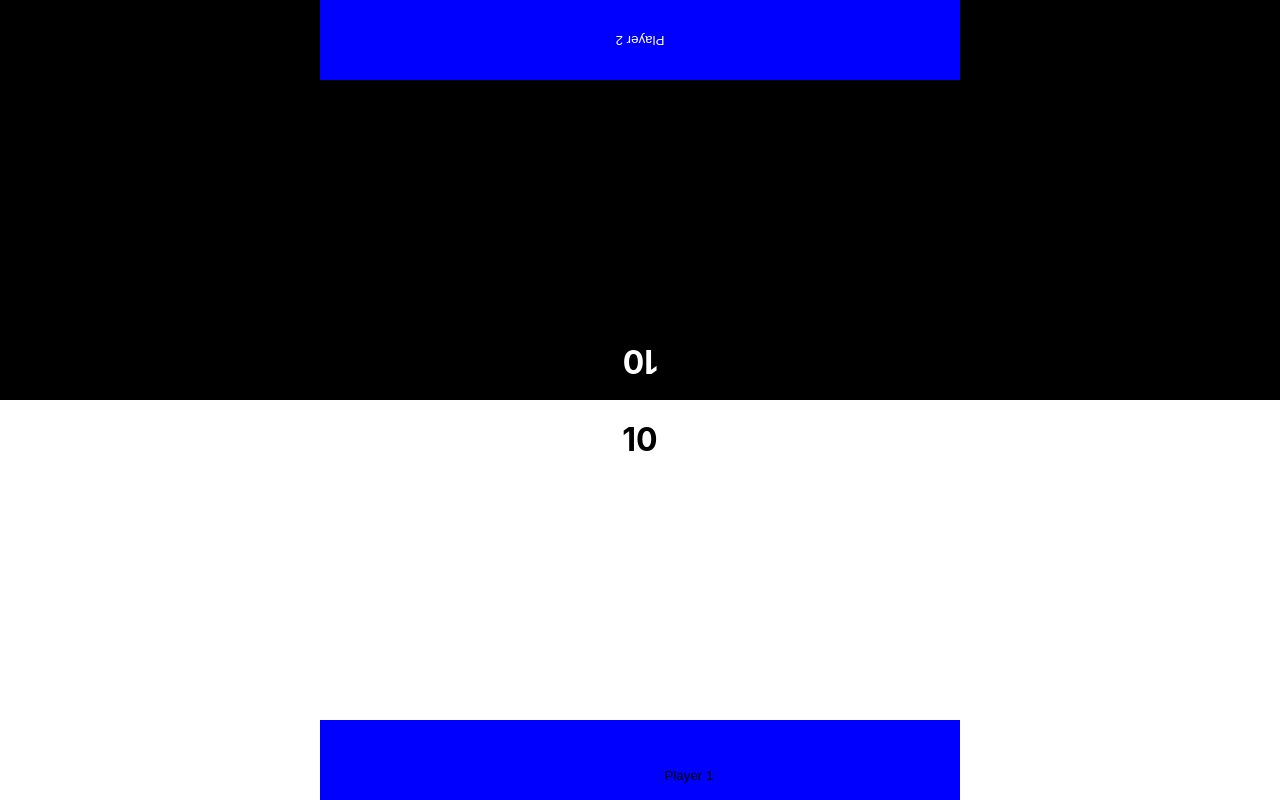
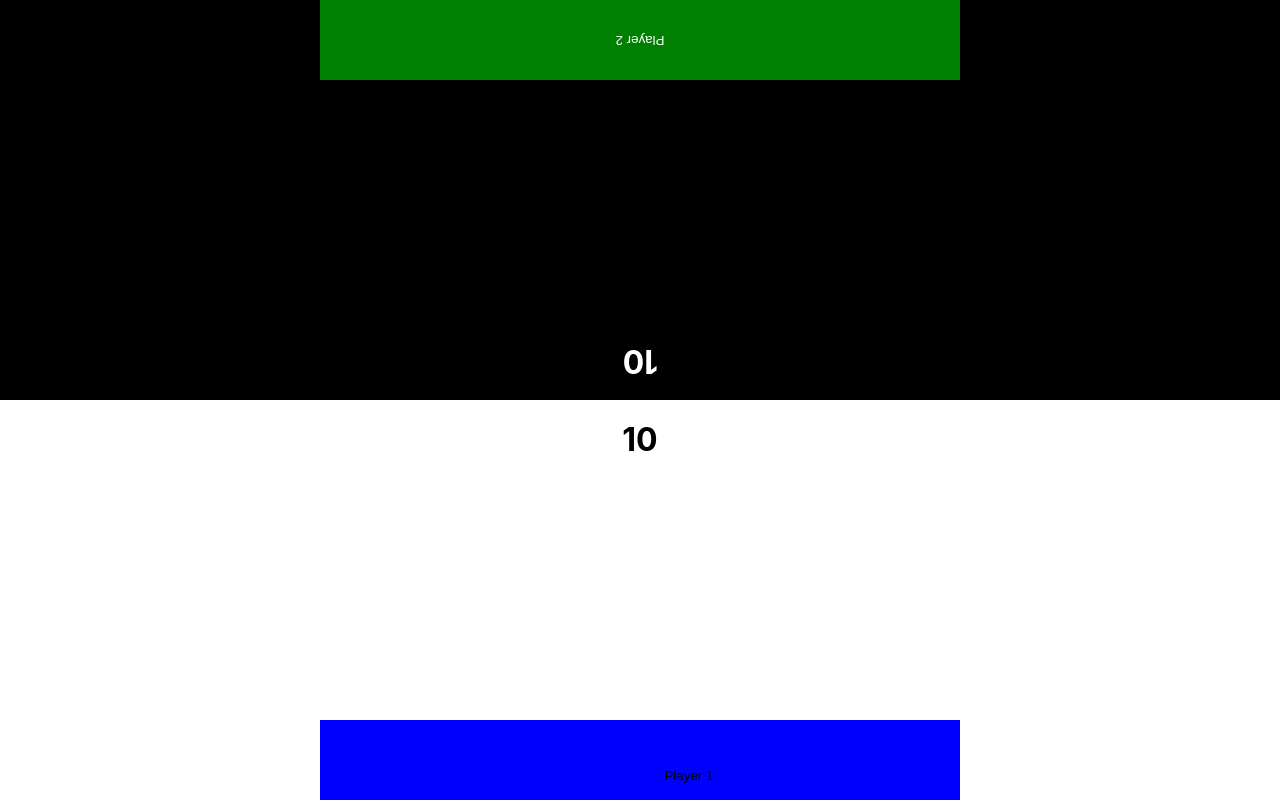
Before and after one commit to Nickztar/Deathroll, a Svelte app: page / in a window 1280 px wide. Both pictures are taken after a click on the button "Start rolling". Built offline with nearby package versions, Linux system fonts and the light colour scheme.

Commit message:
working thing

```diff
--- a/public/global.css
+++ b/public/global.css
@@ -7,6 +7,7 @@
 html,
 body {
     position: relative;
+    overflow: hidden;
     width: 100%;
     height: 100%;
 }
--- a/src/App.svelte
+++ b/src/App.svelte
@@ -1,15 +1,18 @@
 <script>
   import { currentRoll } from "./stores.js";
   let roll = 10;
-  let player1 = true;
+  let player1 = true; //Randomize who starts
   let playable = false;
   function rollDice() {
-    const newNumber = Math.floor(Math.random() * $currentRoll) + 1;
-    currentRoll.set(newNumber);
-    if (newNumber == 1) {
+    const newNumber = Math.floor(Math.random() * $currentRoll - 1) + 1;
+    console.log(newNumber);
+    if (newNumber <= 1) {
+      currentRoll.set(1);
       console.log(`${player1 ? "player1" : "player2"} won the game!🎉🎉`);
       playable = false;
+      player1 = true;
     } else {
+      currentRoll.set(newNumber);
       player1 = !player1;
     }
   }
@@ -41,6 +44,10 @@
     transform: translateX(-50%);
     width: 50%;
     height: 20%;
+  }
+  .player1 button:disabled,
+  .player2 button:disabled {
+    background-color: green;
   }
   .player1 .text-up {
     color: black;
@@ -87,14 +94,24 @@
 <main>
   {#if playable}
     <div class="player2">
-      <button disabled={player1 ? true : undefined} on:click={() => rollDice()}>
+      <button
+        disabled={player1 ? true : undefined}
+        on:click={() => {
+          rollDice();
+          console.log('Rolling');
+        }}>
         <span class="text-down">Player 2</span>
       </button>
       <h1 class="text-down roll-count">{$currentRoll}</h1>
     </div>
     <div class="player1">
       <h1 class="text-up roll-count">{$currentRoll}</h1>
-      <button disabled={player1 ? undefined : true} on:click={() => rollDice()}>
+      <button
+        disabled={player1 ? undefined : true}
+        on:click={() => {
+          rollDice();
+          console.log('Rolling');
+        }}>
         <span class="text-up">Player 1</span>
       </button>
     </div>
```
